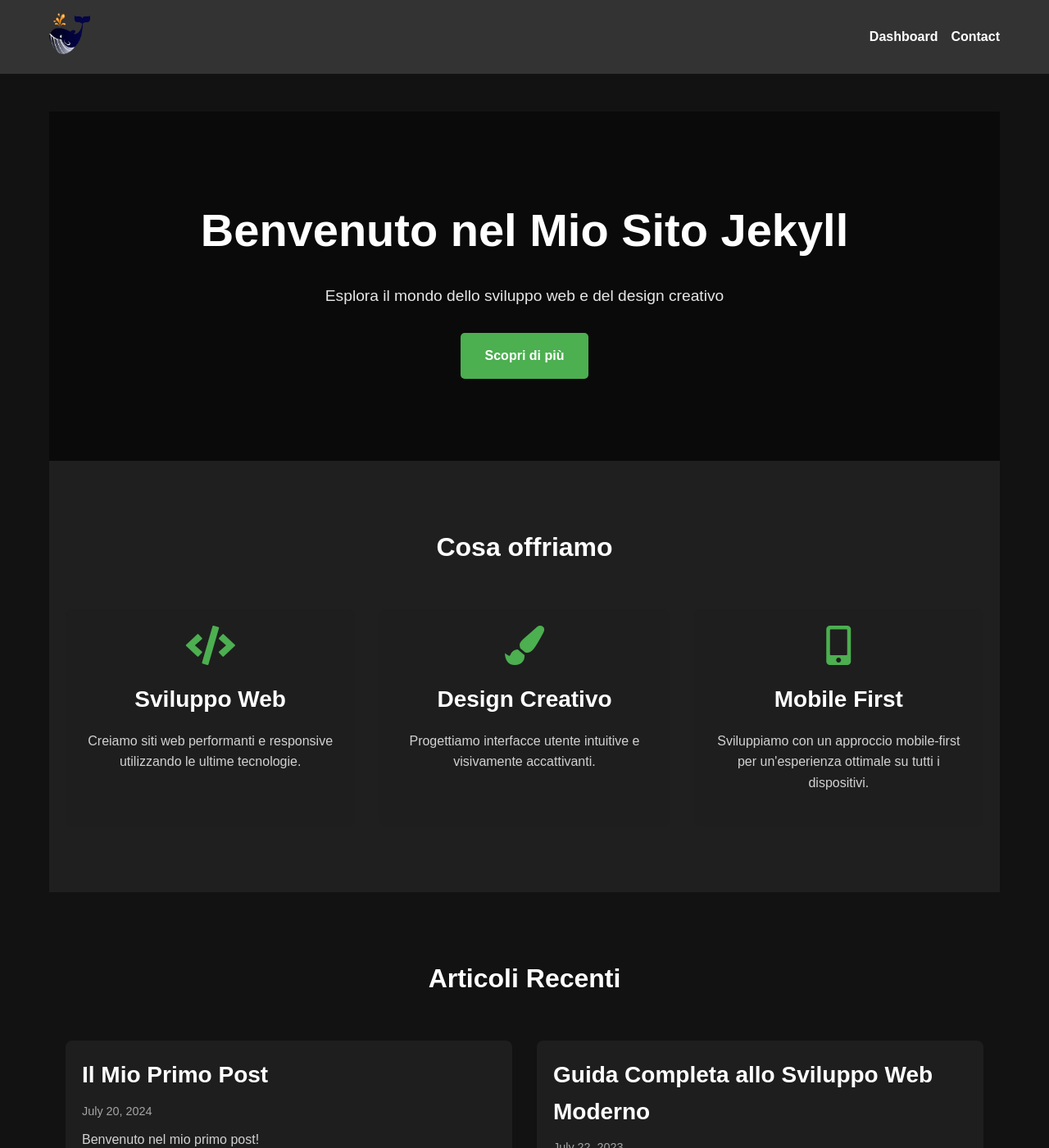
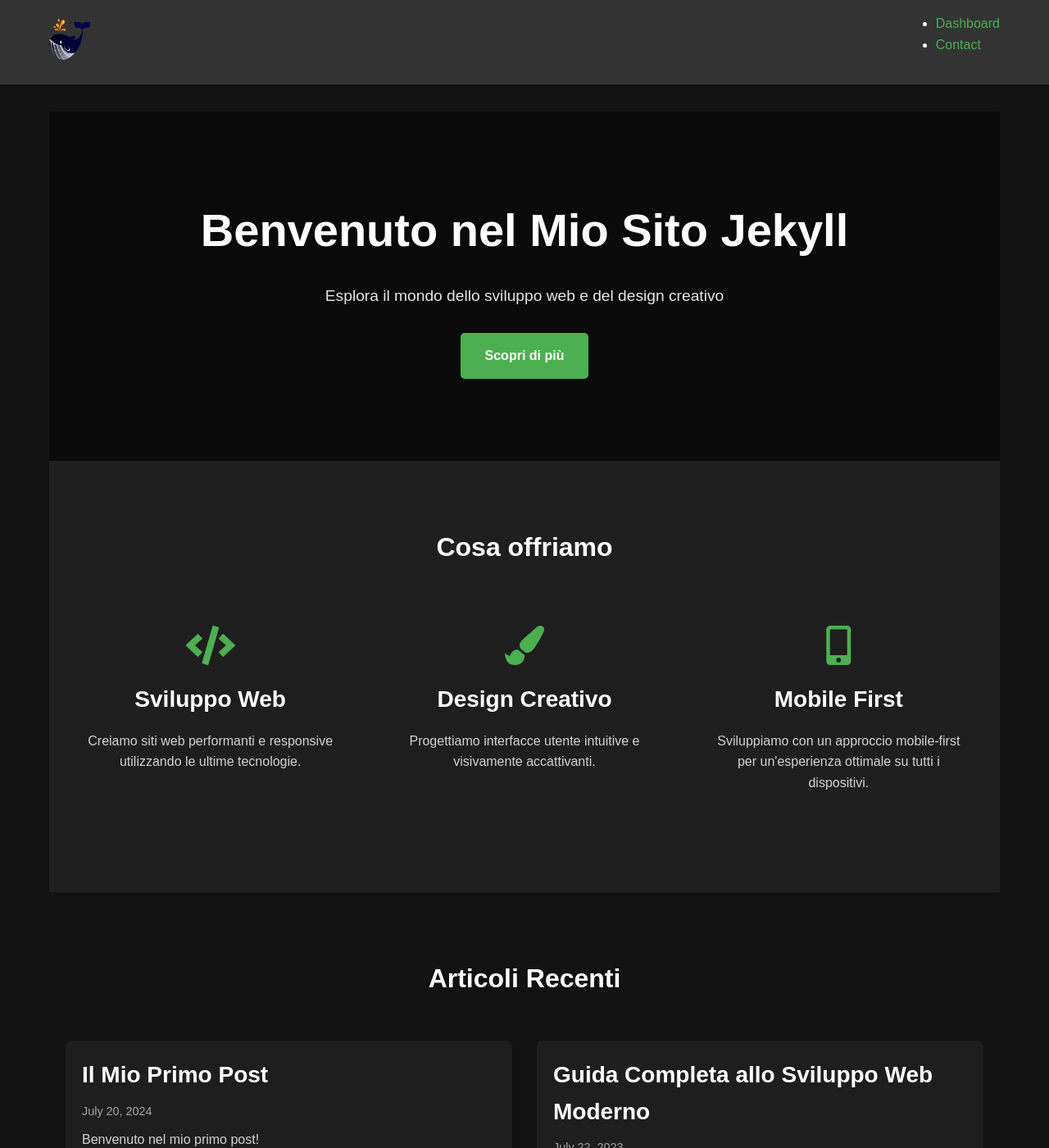
Before and after one commit to whiterabbit21m-test/whiterabbit21m-test.github.io, a Jekyll site: the page built from index.md, in a window 1280 px wide and 1400 px high. Shown: the whole window at 82% size. Built offline with Jekyll 4.4.1, drawn with Linux system fonts in a browser that asks for light colours.

Commit message:
Update _header.scss

```diff
--- a/_sass/_header.scss
+++ b/_sass/_header.scss
@@ -1,3 +1,4 @@
+// _sass/layout/_header.scss
 .site-header {
   background-color: #333;
   padding: 1rem 0;
@@ -29,28 +30,6 @@
   }
 }
 
-.main-nav {
-  .nav-list {
-    list-style: none;
-    padding: 0;
-    margin: 0;
-    display: flex;
-  }
-  .nav-item {
-    margin-left: 1rem;
-  }
-  .nav-link {
-    color: #fff;
-    text-decoration: none;
-    transition: color 0.3s ease;
-    font-weight: bold;
-    &:hover,
-    &.active {
-      color: #4CAF50;
-    }
-  }
-}
-
 // Responsive styles
 @media (max-width: 768px) {
   .site-header {
@@ -59,23 +38,10 @@
       justify-content: center;
       padding: 10px 20px;
     }
-
     .logo {
       margin-bottom: 10px;
       text-align: center;
       width: 100%;
     }
-
-    .main-nav {
-      width: 100%;
-
-      .nav-list {
-        justify-content: center;
-
-        .nav-item {
-          margin: 0 10px;
-        }
-      }
-    }
   }
 }
```
